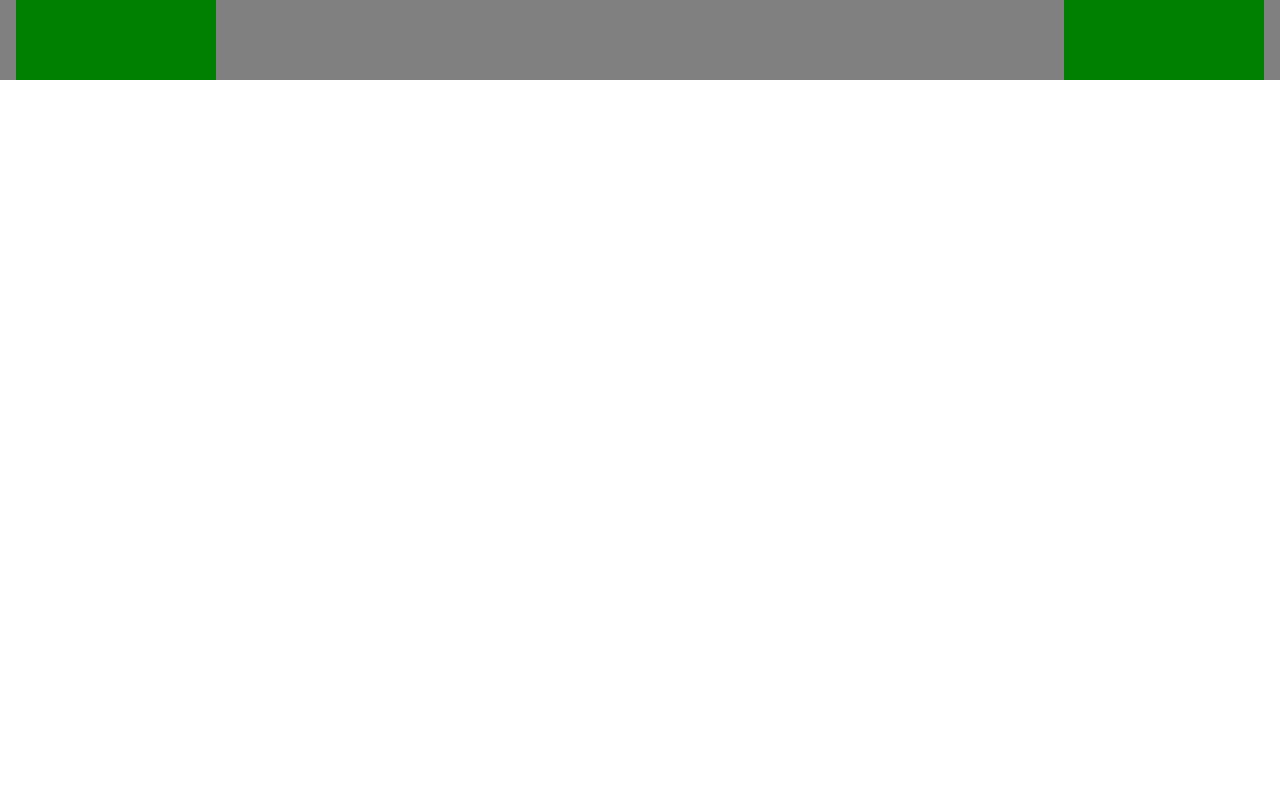
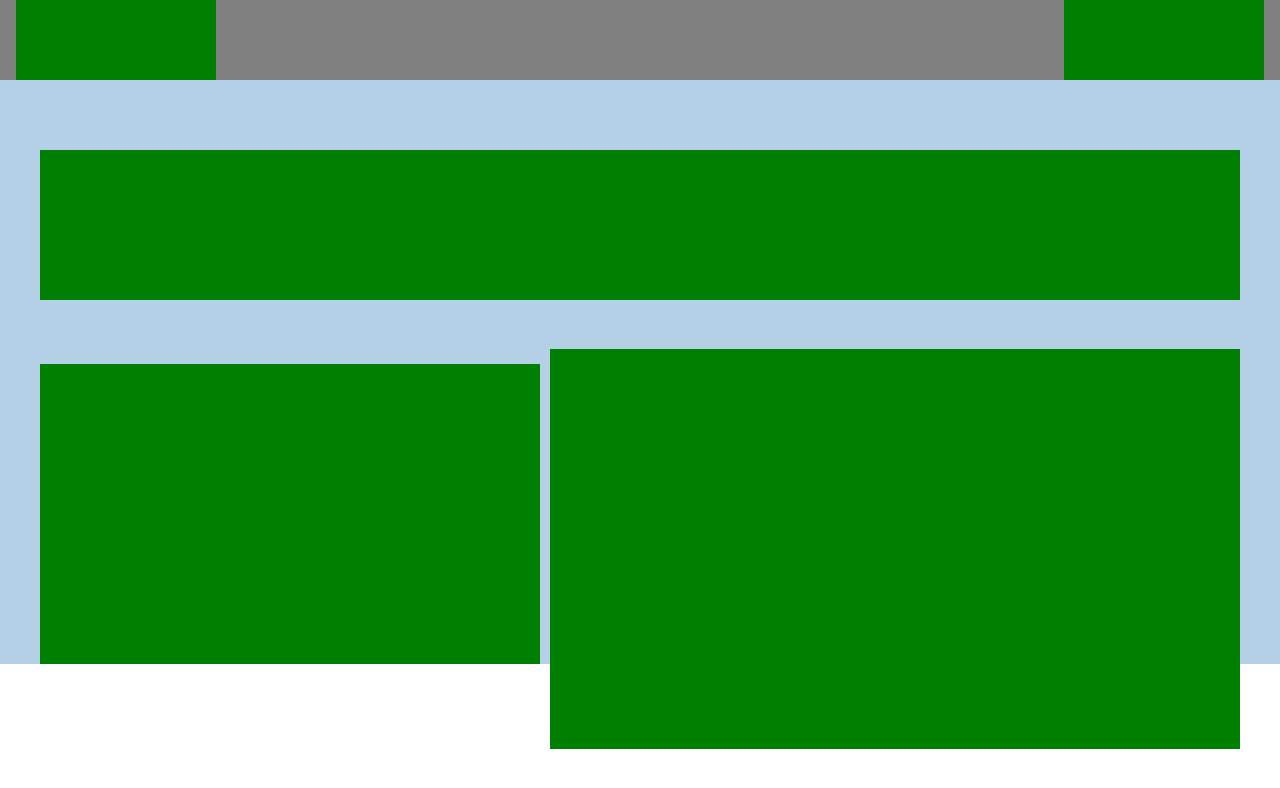
Before and after one commit to AndreaAbbonizio/htmlcss-dropbox, a plain HTML site: page index.html in a window 1280 px wide. Drawn offline with Linux system fonts and the light colour scheme.

Commit message:
feat: layout header

```diff
--- a/css/style.css
+++ b/css/style.css
@@ -37,3 +37,61 @@ nav .container-nav .nav-right{
 }
 
 /* /navbar */
+
+
+
+/* header */
+header{
+    background-color: #b4d0e7;
+}
+
+
+header .container-header{
+    padding-top: 150px;
+    max-width: 1200px;
+    margin: 0 auto;
+    /* test */
+}
+
+header .container-header h1{
+    background-color: green;
+    height: 100px;
+    padding-top: 150px;
+    margin-bottom: 2em;
+    /* test */
+}
+
+header .container-header .header-inner{
+    display: flex;
+    gap: 2em;
+    position: relative;
+}
+
+header .container-header .header-inner .header-left{
+    width: 500px;
+    height: 300px;
+    background-color: green;
+    /* test */
+}
+
+header .container-header .header-inner .header-right{
+    width: calc(100% - 510px);
+    height: 400px;
+    background-color: green;
+    position: absolute;
+    right: 0;
+    bottom: -85px;
+}
+
+
+
+
+/* /header */
+
+
+
+
+/* main */
+
+
+/*/ main */
--- a/index.html
+++ b/index.html
@@ -32,6 +32,24 @@
 
     <!-- header -->
     <header>
+        <div class="container-header">
+
+            <h1>
+
+            </h1>
+
+            <div class="header-inner">
+
+                <div class="header-left">
+
+                </div>
+
+                <div class="header-right">
+
+                </div>
+
+            </div>
+        </div>
 
     </header>
     <!-- /header -->
```
